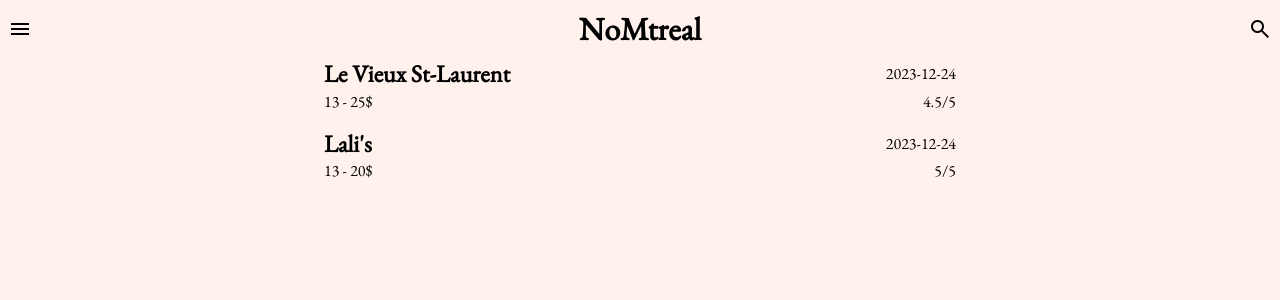
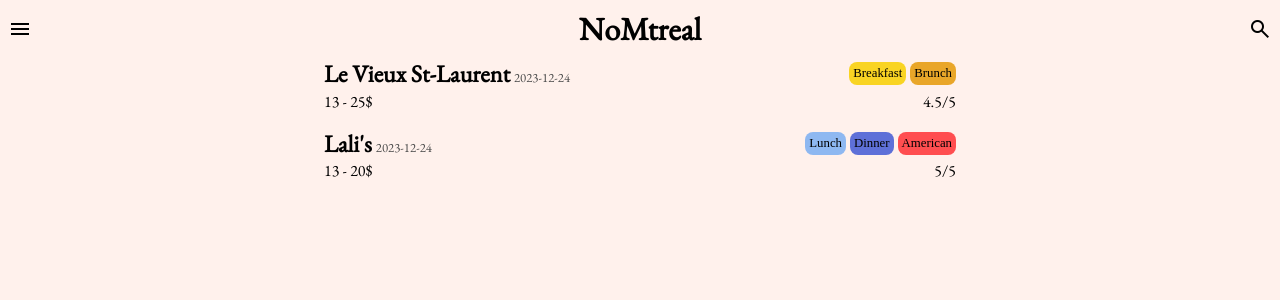
Before and after one commit to elkalt/nomtreal, a SvelteKit app: page /reviews in a window 1280 px wide. Shown: the top 300 px of the page. Built offline with nearby package versions, Linux system fonts and the light colour scheme.

Commit message:
added tags

```diff
--- a/src/lib/app.scss
+++ b/src/lib/app.scss
@@ -1,5 +1,11 @@
 :root {
   --background-color: #fff1ec;
+  --t-default: #2b2d42;
+  --t-yellow: #f9d423;
+  --t-orange: #e9a629;
+  --t-light-blue: #8eb8f1;
+  --t-dark-blue: #5e70d8;
+  --t-red: #ff4e50;
 }
 
 :global(body) {
--- a/src/lib/review-info.ts
+++ b/src/lib/review-info.ts
@@ -4,21 +4,40 @@
   priceRange: number[];
   date: Date;
   location: string;
+  tags: string[];
 }
 
-export const reviews: ReviewInfo[] = [
+export enum Tags {
+  BREAKFAST = "Breakfast",
+  BRUNCH = "Brunch",
+  LUNCH = "Lunch",
+  DINNER = "Dinner",
+  AMERICAN = "American",
+}
+
+export const TagColors: Record<Tags, string> =  {
+  [Tags.BREAKFAST]: "yellow",
+  [Tags.BRUNCH]: "orange",
+  [Tags.LUNCH]: "light-blue",
+  [Tags.DINNER]: "dark-blue",
+  [Tags.AMERICAN]: "red",
+}
+
+export const Reviews: ReviewInfo[] = [
   {
     name: "Le Vieux St-Laurent",
     rating: 4.5,
     priceRange: [13, 25],
     date: new Date("2023-12-24"),
-    location: "https://maps.app.goo.gl/Ffiy43gfTCTJ35pT9"
+    location: "https://maps.app.goo.gl/Ffiy43gfTCTJ35pT9",
+    tags: [Tags.BREAKFAST, Tags.BRUNCH]
   },
   {
     name: "Lali's",
     rating: 5,
     priceRange: [13, 20],
     date: new Date("2023-12-24"),
-    location: "https://maps.app.goo.gl/So6M3RJWysTgzgGZ9"
+    location: "https://maps.app.goo.gl/So6M3RJWysTgzgGZ9",
+    tags: [Tags.LUNCH, Tags.DINNER, Tags.AMERICAN]
   },
 ];
--- a/src/routes/reviews/+page.svelte
+++ b/src/routes/reviews/+page.svelte
@@ -1,13 +1,32 @@
 <script lang="ts">
-  import { reviews } from '$lib/review-info';
+  import { TagColors, Reviews, Tags } from '$lib/review-info';
+
+  function getColor(tag: string): string {
+    if (tag in TagColors) {
+      return "var(--t-" + TagColors[tag as keyof typeof TagColors] + ")";
+    } else {
+      return "var(--t-default)";
+    }
+  }
 </script>
 
+<!-- <div class="filters-container">
+
+</div> -->
+
 <div class="reviews-container">
-  {#each reviews as review}
+  {#each Reviews as review}
     <a href={"/reviews/" + review.name.replace(/\s/g, '-').toLowerCase()}>
       <div class="row">
-        <h2>{review.name}</h2>
-        <p>{new Date(review.date).toISOString().split('T')[0]}</p>
+        <div class="title-container">
+          <h2>{review.name}</h2>
+          <p>{new Date(review.date).toISOString().split('T')[0]}</p>
+        </div>
+        <div class="tags-container">
+          {#each review.tags as tag}
+            <div class="tag" style:background-color={getColor(tag)}>{tag}</div>
+          {/each}
+        </div>
       </div>
       <div class="row">
         <p>{review.priceRange[0]} - {review.priceRange[1]}$</p>
@@ -48,7 +67,7 @@
       color: black;
 
       &:hover {
-        text-shadow: 0px 1px 0px gray;
+        text-shadow: 0px 1px 0px black;
       }
 
       .row {
@@ -57,6 +76,33 @@
         justify-content: space-between;
         align-items: center;
         width: 100%;
+
+        .title-container {
+          display: flex;
+          flex-direction: row;
+          justify-content: center;
+          align-items: baseline;
+          gap: 0.25rem;
+
+          p {
+            font-size: 0.8rem;
+            color: rgb(75, 75, 75);
+          }
+        }
+
+        .tags-container {
+          display: flex;
+          flex-direction: row;
+          justify-content: center;
+          align-items: center;
+          gap: 0.25rem;
+
+          .tag {
+            padding: 0.25rem;
+            border-radius: 0.5rem;
+            font-size: 0.8rem;
+          }
+        }
       }
     }
   }
--- a/src/routes/reviews/[slug]/+page.ts
+++ b/src/routes/reviews/[slug]/+page.ts
@@ -1,6 +1,6 @@
 import type { PageLoad } from './$types';
 import { error } from '@sveltejs/kit';
-import { reviews } from '$lib/review-info';
+import { Reviews } from '$lib/review-info';
 import showdown from 'showdown';
 
 export const load: PageLoad = async ({ fetch, params }) => {
@@ -11,7 +11,7 @@
   let converter = new showdown.Converter();
   let html = converter.makeHtml(text);
 
-  let reviewInfo = reviews.find((review) => review.name.replace(/\s/g, '-').toLowerCase() === params.slug);
+  let reviewInfo = Reviews.find((review) => review.name.replace(/\s/g, '-').toLowerCase() === params.slug);
 
   return {
     info: reviewInfo,
```
